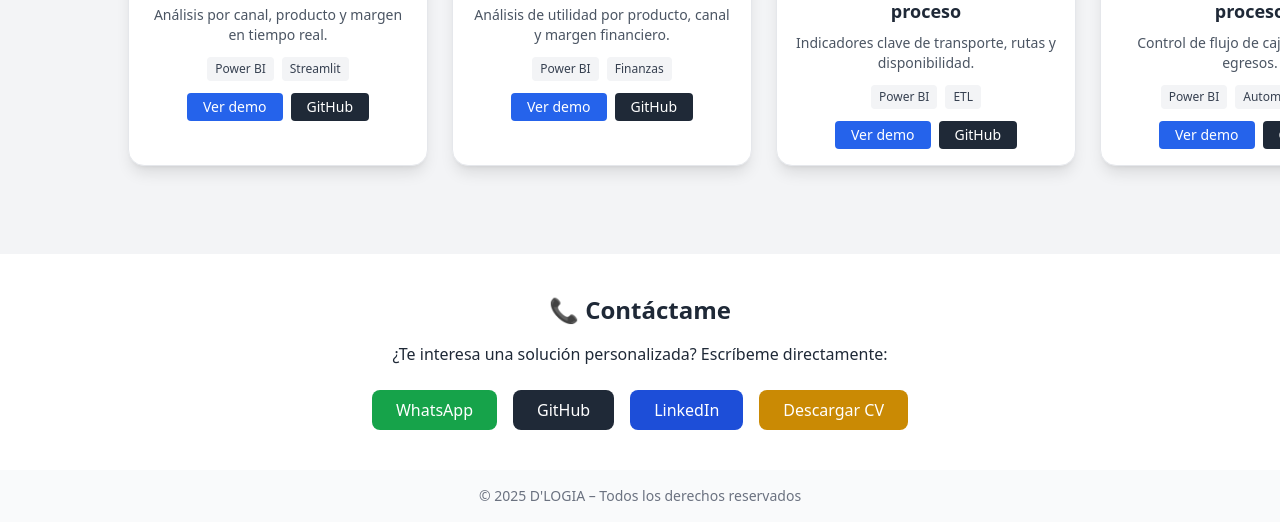
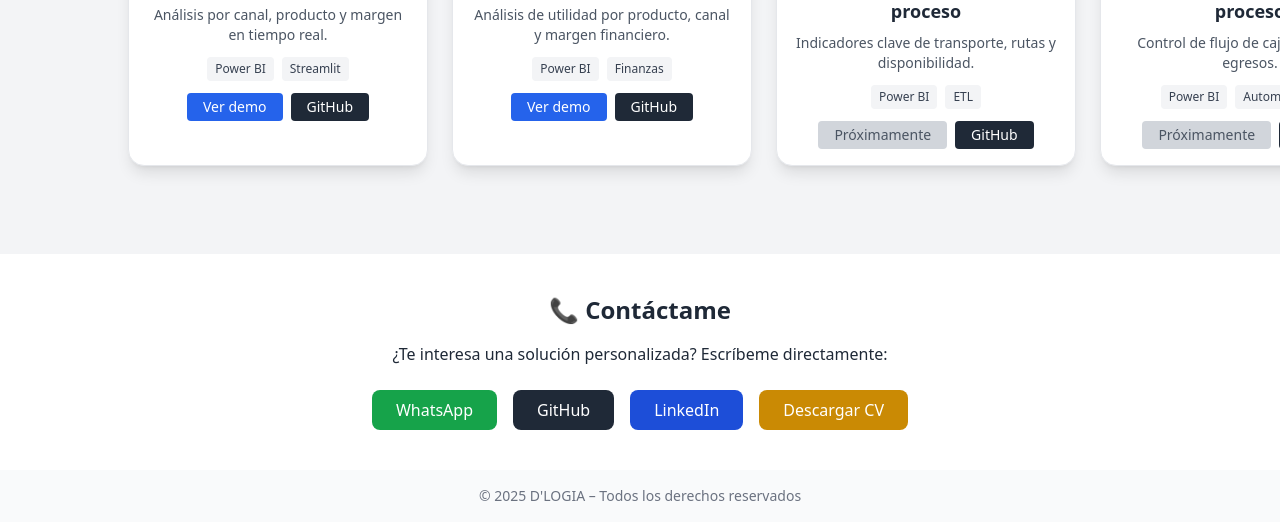
Before and after one commit to Juancanchala/juancanchala.github.io, a plain HTML site: page index.html in a window 1280 px wide. Shown: the part 2578-3100 px from the top of the page. Drawn offline with nearby package versions, Linux system fonts and the light colour scheme.

Commit message:
Update index.html

```diff
--- a/index.html
+++ b/index.html
@@ -162,7 +162,7 @@
           <span class="bg-gray-100 text-gray-700 px-2 py-1 rounded">ETL</span>
         </div>
         <div class="flex gap-2 justify-center">
-          <a href="#" class="bg-blue-600 text-white px-4 py-1 rounded hover:bg-blue-700 text-sm">Ver demo</a>
+          <a class="bg-gray-300 text-gray-600 px-4 py-1 rounded text-sm cursor-not-allowed">Próximamente</a>
           <a href="#" class="bg-gray-800 text-white px-4 py-1 rounded hover:bg-gray-900 text-sm">GitHub</a>
         </div>
       </div>
@@ -177,7 +177,7 @@
           <span class="bg-gray-100 text-gray-700 px-2 py-1 rounded">Automatización</span>
         </div>
         <div class="flex gap-2 justify-center">
-          <a href="#" class="bg-blue-600 text-white px-4 py-1 rounded hover:bg-blue-700 text-sm">Ver demo</a>
+          <a class="bg-gray-300 text-gray-600 px-4 py-1 rounded text-sm cursor-not-allowed">Próximamente</a>
           <a href="#" class="bg-gray-800 text-white px-4 py-1 rounded hover:bg-gray-900 text-sm">GitHub</a>
         </div>
       </div>
@@ -192,7 +192,7 @@
           <span class="bg-gray-100 text-gray-700 px-2 py-1 rounded">Lean</span>
         </div>
         <div class="flex gap-2 justify-center">
-          <a href="#" class="bg-blue-600 text-white px-4 py-1 rounded hover:bg-blue-700 text-sm">Ver demo</a>
+          <a class="bg-gray-300 text-gray-600 px-4 py-1 rounded text-sm cursor-not-allowed">Próximamente</a>
           <a href="#" class="bg-gray-800 text-white px-4 py-1 rounded hover:bg-gray-900 text-sm">GitHub</a>
         </div>
       </div>
```
